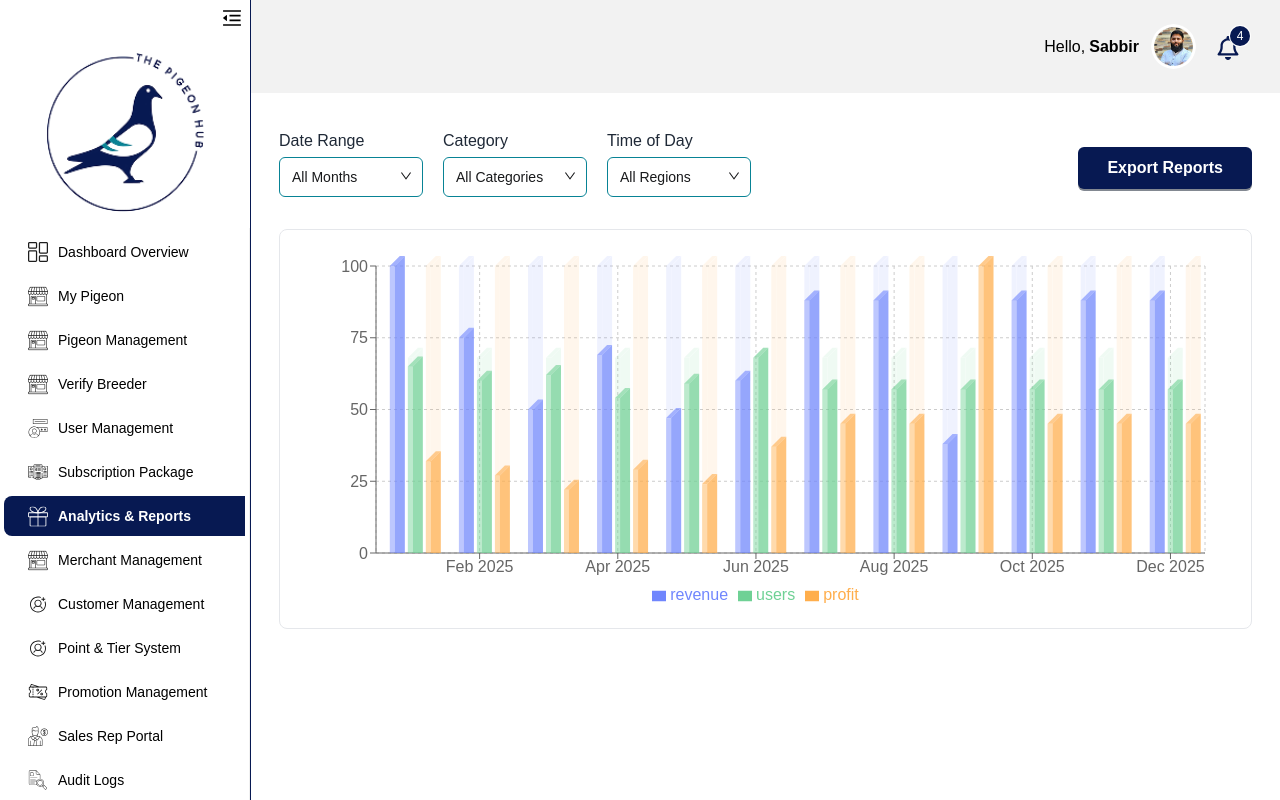
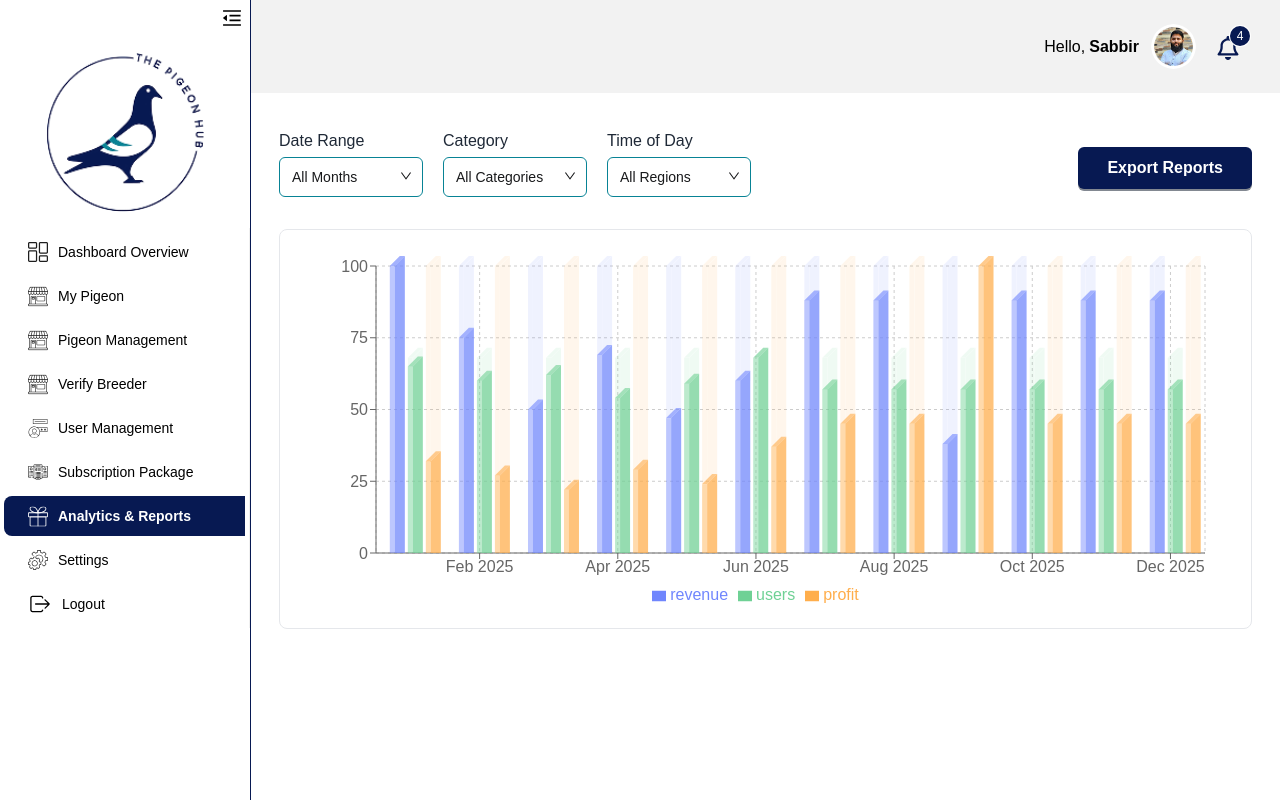
Before and after one commit to mijan20026/the-piegeon-hub-admin-dashboard, a React (Vite) app: page /reportingAnalytics in a window 1280 px wide. Built offline with nearby package versions, Linux system fonts and the light colour scheme.

Commit message:
Settings completed

```diff
--- a/src/Layout/Main/Sidebar.jsx
+++ b/src/Layout/Main/Sidebar.jsx
@@ -115,88 +115,98 @@ const Sidebar = ({ collapsed, setCollapsed }) => {
       ),
     },
     // Pigeon Hub End
+    // {
+    //   key: "/merchantManagement",
+    //   icon: renderIcon(Marchant, "/merchantManagement"),
+    //   label: (
+    //     <Link to="/merchantManagement">
+    //       {collapsed ? "" : "Merchant Management"}
+    //     </Link>
+    //   ),
+    // },
+    // {
+    //   key: "/customerManagement",
+    //   icon: renderIcon(People, "/customerManagement"),
+    //   label: (
+    //     <Link to="/customerManagement">
+    //       {collapsed ? "" : "Customer Management"}
+    //     </Link>
+    //   ),
+    // },
+    // {
+    //   key: "/tierSystem",
+    //   icon: renderIcon(People, "/tierSystem"),
+    //   label: (
+    //     <Link to="/tierSystem">{collapsed ? "" : "Point & Tier System"}</Link>
+    //   ),
+    // },
+    // {
+    //   key: "/promotionManagement",
+    //   icon: renderIcon(PromotionManagement, "/promotionManagement"),
+    //   label: (
+    //     <Link to="/promotionManagement">
+    //       {collapsed ? "" : "Promotion Management"}
+    //     </Link>
+    //   ),
+    // },
+    // {
+    //   key: "/salesRepPortal",
+    //   icon: renderIcon(SalesRep, "/salesRepPortal"),
+    //   label: (
+    //     <Link to="/salesRepPortal">{collapsed ? "" : "Sales Rep Portal"}</Link>
+    //   ),
+    // },
+    // {
+    //   key: "/auditLogs",
+    //   icon: renderIcon(AuditLog, "/auditLogs"),
+    //   label: <Link to="/auditLogs">{collapsed ? "" : "Audit Logs"}</Link>,
+    // },
+    // {
+    //   key: "/pushNotification",
+    //   icon: renderIcon(loginCredentials, "/pushNotification"),
+    //   label: (
+    //     <Link to="/pushNotification">
+    //       {collapsed ? "" : "Push Notifications"}
+    //     </Link>
+    //   ),
+    // },
     {
-      key: "/merchantManagement",
-      icon: renderIcon(Marchant, "/merchantManagement"),
-      label: (
-        <Link to="/merchantManagement">
-          {collapsed ? "" : "Merchant Management"}
-        </Link>
-      ),
+      key: "/settings",
+      icon: renderIcon(Settings, "/settings"),
+      label: <Link to="/settings">{collapsed ? "" : "Settings"}</Link>,
     },
-    {
-      key: "/customerManagement",
-      icon: renderIcon(People, "/customerManagement"),
-      label: (
-        <Link to="/customerManagement">
-          {collapsed ? "" : "Customer Management"}
-        </Link>
-      ),
-    },
-    {
-      key: "/tierSystem",
-      icon: renderIcon(People, "/tierSystem"),
-      label: (
-        <Link to="/tierSystem">{collapsed ? "" : "Point & Tier System"}</Link>
-      ),
-    },
-    {
-      key: "/promotionManagement",
-      icon: renderIcon(PromotionManagement, "/promotionManagement"),
-      label: (
-        <Link to="/promotionManagement">
-          {collapsed ? "" : "Promotion Management"}
-        </Link>
-      ),
-    },
-    {
-      key: "/salesRepPortal",
-      icon: renderIcon(SalesRep, "/salesRepPortal"),
-      label: (
-        <Link to="/salesRepPortal">{collapsed ? "" : "Sales Rep Portal"}</Link>
-      ),
-    },
-    {
-      key: "/auditLogs",
-      icon: renderIcon(AuditLog, "/auditLogs"),
-      label: <Link to="/auditLogs">{collapsed ? "" : "Audit Logs"}</Link>,
-    },
-    {
-      key: "/pushNotification",
-      icon: renderIcon(loginCredentials, "/pushNotification"),
-      label: (
-        <Link to="/pushNotification">
-          {collapsed ? "" : "Push Notifications"}
-        </Link>
-      ),
-    },
-    {
-      key: "subMenuSetting",
-      icon: renderIcon(Settings, "subMenuSetting"),
-      label: collapsed ? "" : "Settings",
-      children: [
-        {
-          key: "/profile",
-          label: <Link to="/profile">{collapsed ? "" : "Update Profile"}</Link>,
-        },
-        {
-          key: "/terms-and-conditions",
-          label: (
-            <Link to="/terms-and-conditions">
-              {collapsed ? "" : "Terms And Condition"}
-            </Link>
-          ),
-        },
-        {
-          key: "/privacy-policy",
-          label: (
-            <Link to="/privacy-policy">
-              {collapsed ? "" : "Privacy Policy"}
-            </Link>
-          ),
-        },
-      ],
-    },
+    // {
+    //   key: "/profile",
+    //   icon: renderIcon(Settings, "/pushNotification"),
+    //   label: <Link to="/profile">{collapsed ? "" : "Settings"}</Link>,
+    // },
+    // {
+    //   key: "subMenuSetting",
+    //   icon: renderIcon(Settings, "subMenuSetting"),
+    //   label: collapsed ? "" : "Settings",
+    //   children: [
+    //     {
+    //       key: "/profile",
+    //       label: <Link to="/profile">{collapsed ? "" : "Update Profile"}</Link>,
+    //     },
+    //     {
+    //       key: "/terms-and-conditions",
+    //       label: (
+    //         <Link to="/terms-and-conditions">
+    //           {collapsed ? "" : "Terms And Condition"}
+    //         </Link>
+    //       ),
+    //     },
+    //     {
+    //       key: "/privacy-policy",
+    //       label: (
+    //         <Link to="/privacy-policy">
+    //           {collapsed ? "" : "Privacy Policy"}
+    //         </Link>
+    //       ),
+    //     },
+    //   ],
+    // },
     {
       key: "/logout",
       icon: <IoIosLogOut size={24} />,
--- a/src/routes/index.jsx
+++ b/src/routes/index.jsx
@@ -53,6 +53,7 @@ import { Navigate } from "react-router-dom";
 import MyPigeon from "../components/myPigeon/MyPigeon";
 import PigeonManagement from "../components/pigeonManagement/PigeonManagement";
 import VerifyBreeder from "../components/verifyBreeder/VerifyBreeder";
+import { Profiler } from "react";
 
 const router = createBrowserRouter([
   {
@@ -96,6 +97,10 @@ const router = createBrowserRouter([
       {
         path: "/reportingAnalytics",
         element: <ReportingAnalytics />,
+      },
+      {
+        path: "/settings",
+        element: <AdminProfile />,
       },
       // Pigeon End
       {
```
